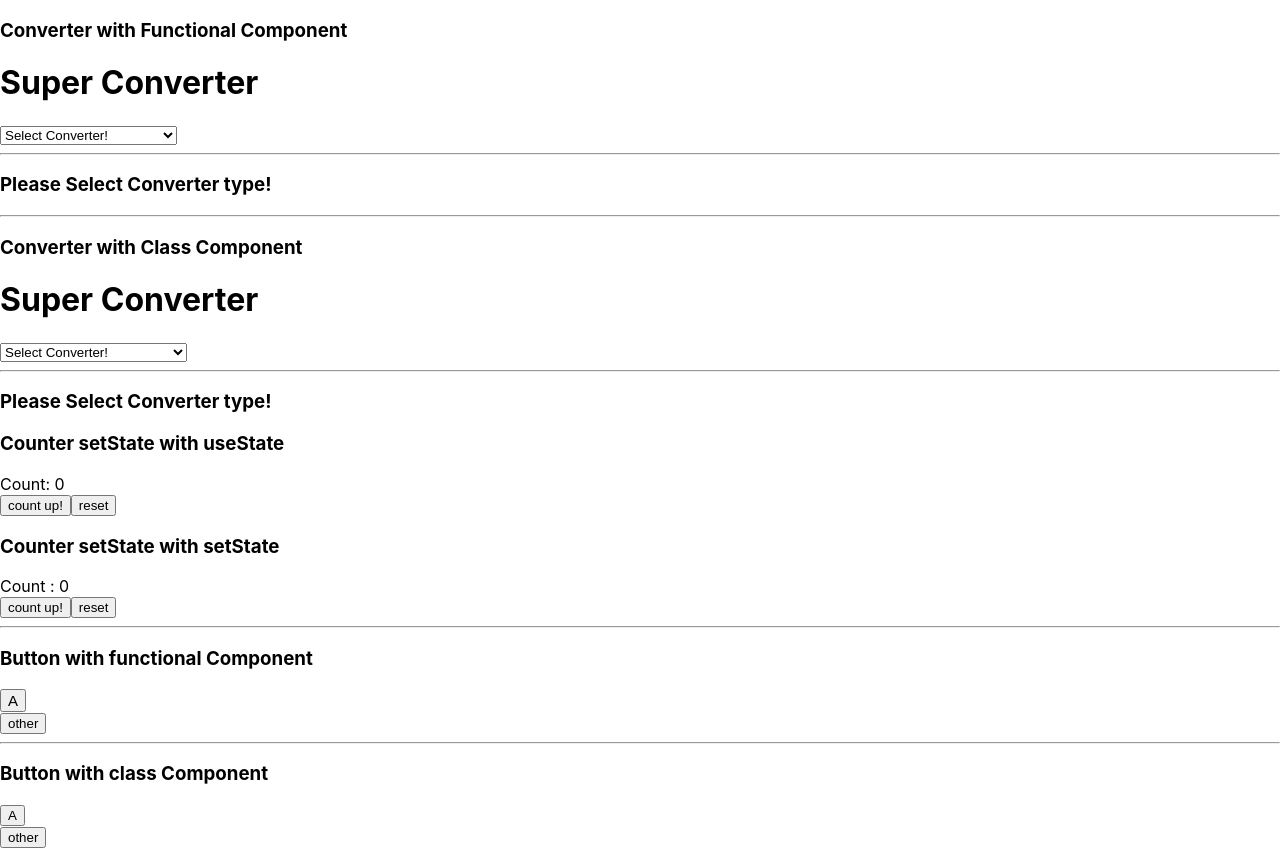
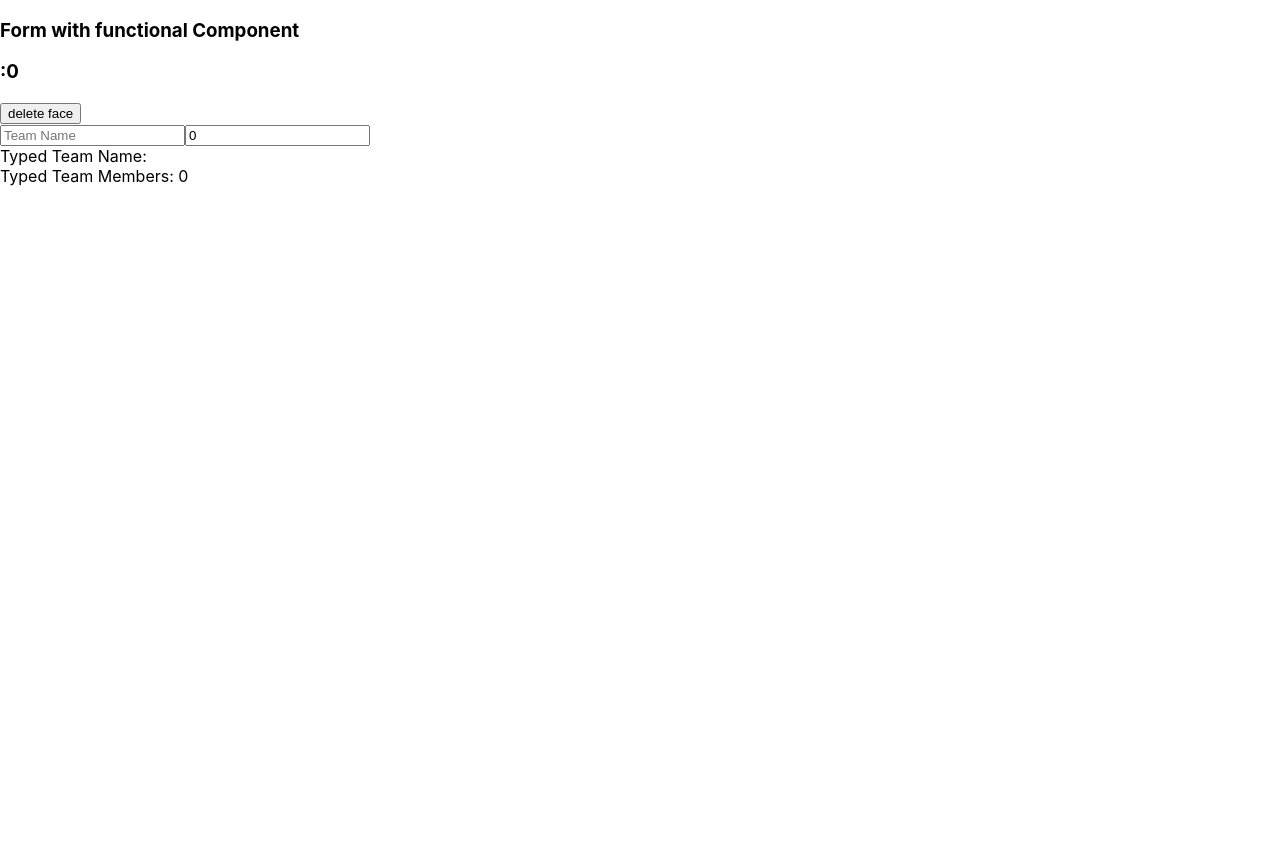
Before and after one commit to ericagong/ReactLab, a React (Create React App) app: page / in a window 1280 px wide. After the commit the page ends 800 px from the top, so only its background shows below. Built offline with nearby package versions, Linux system fonts and the light colour scheme.

Commit message:
useEffect() with functional component

```diff
--- a/src/App.js
+++ b/src/App.js
@@ -7,6 +7,7 @@ import Button from "./components/props/function/Button";
 import ClassButton from "./components/props/class/ClassButton";
 import ClassCounter from "./components/state/class/ClassCounter";
 import Counter from "./components/state/function/Counter";
+import Form from "./components/eventListener/functional/Form";
 
 const MemorizedClassBtn = React.memo(ClassButton);
 const MemorizedBtn = React.memo(Button);
@@ -31,7 +32,7 @@ function App() {
   };
   return (
     <div className='App'>
-      <div className='stateLab'>
+      {/* <div className='stateLab'>
         <div className='basicState'>
           <h3>Converter with Functional Component</h3>
           <SuperConverter></SuperConverter>
@@ -45,8 +46,8 @@ function App() {
           <h3>Counter setState with setState</h3>
           <ClassCounter hi='hi' />
         </div>
-      </div>
-      <hr />
+      </div> */}
+      {/* <hr />
       <div className='propsLab'>
         <h3>Button with functional Component</h3>
         <MemorizedBtn
@@ -60,6 +61,11 @@ function App() {
         <h3>Button with class Component</h3>
         <MemorizedClassBtn text={value2} id='2' changeValue={changeValue} />
         <MemorizedClassBtn text='other' />
+      </div> */}
+      {/* <hr/> */}
+      <div className='eventListenrLab'>
+        <h3>Form with functional Component</h3>
+        <Form />
       </div>
     </div>
   );
--- /dev/null
+++ b/src/components/eventListener/functional/Form.jsx
@@ -0,0 +1,81 @@
+import React, { useEffect } from "react";
+
+const Form = (props) => {
+  let [team, setTeam] = React.useState("");
+  let [number, setNumber] = React.useState(0);
+  let [hide, setHide] = React.useState(false);
+
+  // componentDidMount()
+  useEffect(() => {
+    console.log("First rendered!");
+  }, []);
+
+  // componentDidMount() + componentDidUpdate() with specific state change.
+  useEffect(() => {
+    console.log("team name rendered!");
+  }, [team]);
+
+  useEffect(
+    function () {
+      console.log("number rendered!");
+    },
+    [number]
+  );
+
+  const changeFunc = () => {
+    console.log("team name or number rendered!");
+  };
+
+  useEffect(changeFunc, [team, number]);
+
+  // componentDidMount(), componentDidUpdate(), componentWillUnmount()
+  // TODO cleanup check!
+  // useEffect(() => {
+  //   return () => {
+  //     console.log("destoyed");
+  //   };
+  // });
+
+  const changeHandler = (event) => {
+    const id = event.target.id;
+    console.log(event.target.value);
+    if (id === "team") {
+      setTeam(event.target.value);
+    } else {
+      setNumber(event.target.value);
+    }
+  };
+
+  const clickHandler = () => {
+    setHide((curr) => !curr);
+  };
+
+  return (
+    <div>
+      <div>
+        {!hide ? <h3> :0 </h3> : null}
+        <button onClick={clickHandler}>
+          {!hide ? "delete face" : "show face"}
+        </button>
+      </div>
+      <input
+        type='text'
+        id='team'
+        placeholder='Team Name'
+        value={team}
+        onChange={changeHandler}
+      />
+      <input
+        type='number'
+        id='number'
+        placeholder='Number of people'
+        value={number}
+        onChange={changeHandler}
+      />
+      <div>Typed Team Name: {team}</div>
+      <div>Typed Team Members: {number}</div>
+    </div>
+  );
+};
+
+export default Form;
```
